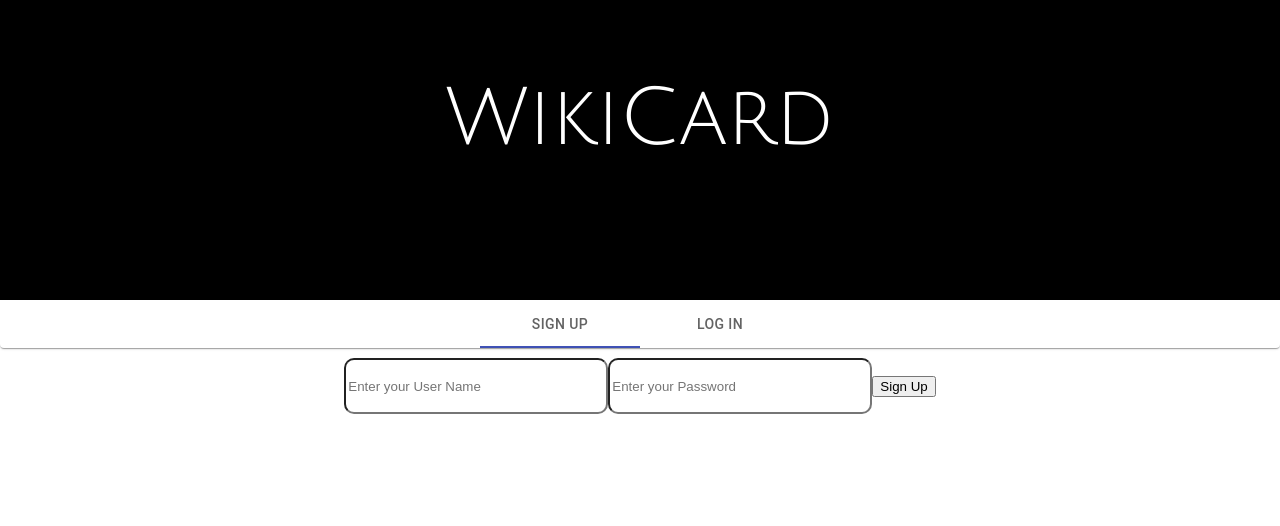
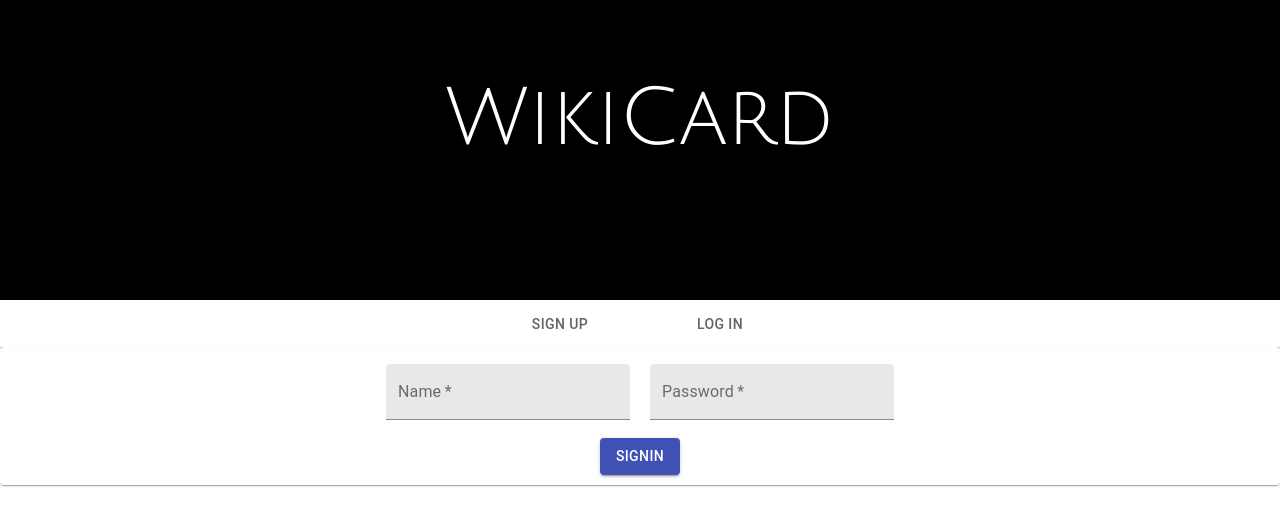
Before and after one commit to QuietEvolver/wikicards-23, a React (Create React App) app in the folder client/: page /sign_up in a window 1280 px wide. Shown: the top 526 px of the page. Built offline with nearby package versions, Linux system fonts and the light colour scheme.

Commit message:
Login/signup GUI.

```diff
--- a/client/src/components/Nav/uiNav.js
+++ b/client/src/components/Nav/uiNav.js
@@ -82,8 +82,8 @@ export default class Nav extends React.Component {
         {/*  <h1 style={{fontWeight:"bolder"}}> Your Deck Collections </h1>*/}
         </Link>
       <Tabs
-        value={this.state.value}
-        onChange={this.handleChange}
+        value={false}
+        // onChange={this.handleChange}
         indicatorColor="primary"
         textColor="primary"
         centered
--- a/client/src/pages/Login.js
+++ b/client/src/pages/Login.js
@@ -1,45 +1,87 @@
 import React from "react";
 import { Redirect } from "react-router-dom";
-import axios from "axios"
+import axios from "axios";
+import TextField from '@material-ui/core/TextField';
+import Paper from '@material-ui/core/Paper';
+import { withStyles } from '@material-ui/core/styles';
+import Button from '@material-ui/core/Button';
 
-export default class Login extends React.Component{
-constructor( props ){ //passes props down into contructor then passes into super to be inherited by react component
-    super( props );
-    this.state = { username: "", password: "", loggedIn:false, user:null }; //bind states to values (*2way binding Ln16/17)
-    this.handleChange = this.handleChange.bind( this ); //binding 'this' class
-    this.handleSignIn = this.handleSignIn.bind ( this );
+const styles = {
+    textField:{
+        marginLeft: 10,
+        marginRight: 10
+    },
+    button:{
+        margin:10
+    }
+};
+
+class Login extends React.Component {
+    constructor(props) { //passes props down into contructor then passes into super to be inherited by react component
+        super(props);
+        this.state = { username: "", password: "", loggedIn: false, user: null }; //bind states to values (*2way binding Ln16/17)
+        this.handleChange = this.handleChange.bind(this); //binding 'this' class
+        this.handleSignIn = this.handleSignIn.bind(this);
     }
 
-handleChange ( event, name ) {  //event comes with object upon triggering of.
-    this.setState({[ name ]: event.target.value }) //[ js6Var ]: as variable key;
+    handleChange(event, name) {  //event comes with object upon triggering of.
+        this.setState({ [name]: event.target.value }) //[ js6Var ]: as variable key;
     }
 
     handleSignIn() {
         console.log("Signing In.");
-    axios.post( "/login", {username:this.state.username, password:this.state.password})
-        .then(res=>{
-            this.setState({ user:res.data.user }) //gets user obj from data&sent to user obj & client
+        axios.post("/login", { username: this.state.username, password: this.state.password })
+            .then(res => {
+                this.setState({ user: res.data.user }) //gets user obj from data&sent to user obj & client
                 setTimeout(() => {
                     this.setState({ loggedIn: true }) //state needs to track login so as to redirect to DeckPg for deck creation
                 }, 1000)
-        }) .catch(err => {
+            }).catch(err => {
                 console.log(err, "error");
             })
     }
 
     render() {
+        const{classes}=this.props;
         return (
             <div>
-            { this.state.loggedIn ?
-            <Redirect to={ {pathname:"/", state:{user:this.state.user} }}/> : null
+                {this.state.loggedIn ?
+                    <Redirect to={{ pathname: "/", state: { user: this.state.user } }} /> : null
                 }
-            <form>
-                <input type="text" placeholder="Enter your User Name" value={ this.state.username }
-                    onChange={ e => {this.handleChange(e, "username")}}/>
-                <input type="password" placeholder="Enter your Password" value={ this.state.password }
-                    onChange={ e => { this.handleChange(e,"password")}}/>
-                <button type="button" onClick={ this.handleSignIn }>SignIn</button>
+                <Paper>
+                    <form autoComplete="off" noValidate >
+                        <TextField
+                            required
+                            id="filled-name"
+                            label="Name"
+                            defaultValue="Enter Your Username"
+                            className={classes.textField}
+                            value={this.state.username}
+                            onChange={(e) => { this.handleChange(e, 'username') }}
+                            margin="normal"
+                            variant="filled"
+                        />
+                        <TextField
+                            required
+                            id="filled-name"
+                            label="Password"
+                            type="password"
+                            defaultValue="Enter Your Password"
+                            className={classes.textField}
+                            value={this.state.password}
+                            onChange={(e) => { this.handleChange(e, 'password') }}
+                            margin="normal"
+                            variant="filled"
+                        />
+                        <div onClick={this.handleSignIn}>
+                            <Button variant="contained" color="primary" className={classes.button}>
+                                SignIn
+                        </Button>
+                        </div>
                     </form>
+                </Paper>
             </div>
         )
-}}
+    }
+}
+export default withStyles(styles)(Login);
--- a/client/src/pages/SignUp.js
+++ b/client/src/pages/SignUp.js
@@ -1,41 +1,83 @@
 import React from "react";
 import { Redirect } from "react-router-dom";
 import axios from "axios";
+import TextField from '@material-ui/core/TextField';
+import Paper from '@material-ui/core/Paper';
+import { withStyles } from '@material-ui/core/styles';
+import Button from '@material-ui/core/Button';
 
-export default class Login extends React.Component{
-constructor( props ){ //passes props down into contructor then passes into super to be inherited by react component
-    super( props );
+const styles = {
+    textField:{
+        marginLeft: 10,
+        marginRight: 10
+    },
+    button:{
+        margin:10
+    }
+};
+
+class SignUp extends React.Component {
+    constructor(props) { //passes props down into contructor then passes into super to be inherited by react component
+        super(props);
         this.state = { username: "", password: "", signup: false }; //bind states to values (*2way binding Ln16/17)
-    this.handleChange = this.handleChange.bind( this ); //binding 'this' class
-    this.handleSignIn = this.handleSignIn.bind ( this );
+        this.handleChange = this.handleChange.bind(this); //binding 'this' class
+        this.handleSignIn = this.handleSignIn.bind(this);
     }
 
-handleChange ( event, name ) {  //event comes with object upon triggering of.
-    this.setState({[ name ]: event.target.value }) //[ js6Var ]: as variable key;
+    handleChange(event, name) {  //event comes with object upon triggering of.
+        this.setState({ [name]: event.target.value }) //[ js6Var ]: as variable key;
     }
 
 
     handleSignIn() {
         console.log("Signing In.");
-    axios.post("/sign_up", { username:this.state.username, password:this.state.password })  //calls server route
+        axios.post("/sign_up", { username: this.state.username, password: this.state.password })  //calls server route
             .then(res => {
                 console.log("res", res); //should be redirected before this ever displays
-            this.setState({ signup:true });
+                this.setState({ signup: true });
                 // window.location.href="/sign_up_r"; //redirect handles extra logic to move from sign-up to login page
             })
     }
 
     render() {
+        const{classes}=this.props;
         return (
             <div>
-            { this.state.signup ? <Redirect to="/login"/> : null }
-            <form>
-                <input type="text" placeholder="Enter your User Name" value={ this.state.username }
-                    onChange={ e => {this.handleChange(e, "username")}}/>
-                <input type="password" placeholder="Enter your Password" value={ this.state.password }
-                    onChange={ e => { this.handleChange(e,"password")}}/>
-                <button type="button" onClick={ this.handleSignIn }>Sign Up</button>
+                {this.state.signup ? <Redirect to="/login" /> : null}
+                <Paper>
+                    <form autoComplete="off" noValidate >
+                        <TextField
+                            required
+                            id="filled-name"
+                            label="Name"
+                            defaultValue="Enter Your Username"
+                            className={classes.textField}
+                            value={this.state.username}
+                            onChange={(e) => { this.handleChange(e, 'username') }}
+                            margin="normal"
+                            variant="filled"
+                        />
+                        <TextField
+                            required
+                            id="filled-name"
+                            label="Password"
+                            type="password"
+                            defaultValue="Enter Your Password"
+                            className={classes.textField}
+                            value={this.state.password}
+                            onChange={(e) => { this.handleChange(e, 'password') }}
+                            margin="normal"
+                            variant="filled"
+                        />
+                        <div onClick={this.handleSignIn}>
+                            <Button variant="contained" color="primary" className={classes.button}>
+                                SignIn
+                        </Button>
+                        </div>
                     </form>
+                </Paper>
             </div>
         )
-}}
+    }
+}
+export default withStyles(styles)(SignUp);
```
Lines whose indentation alone changed are shown as unchanged.
